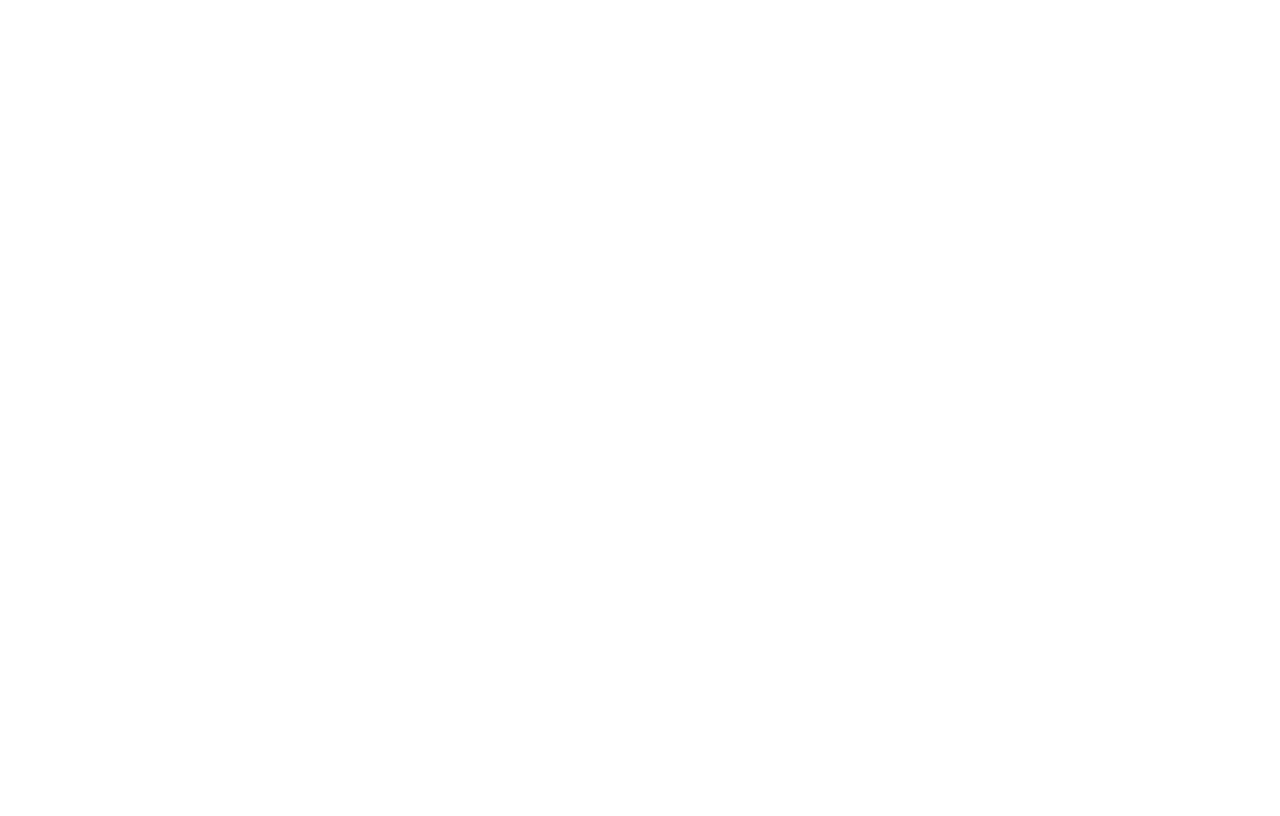
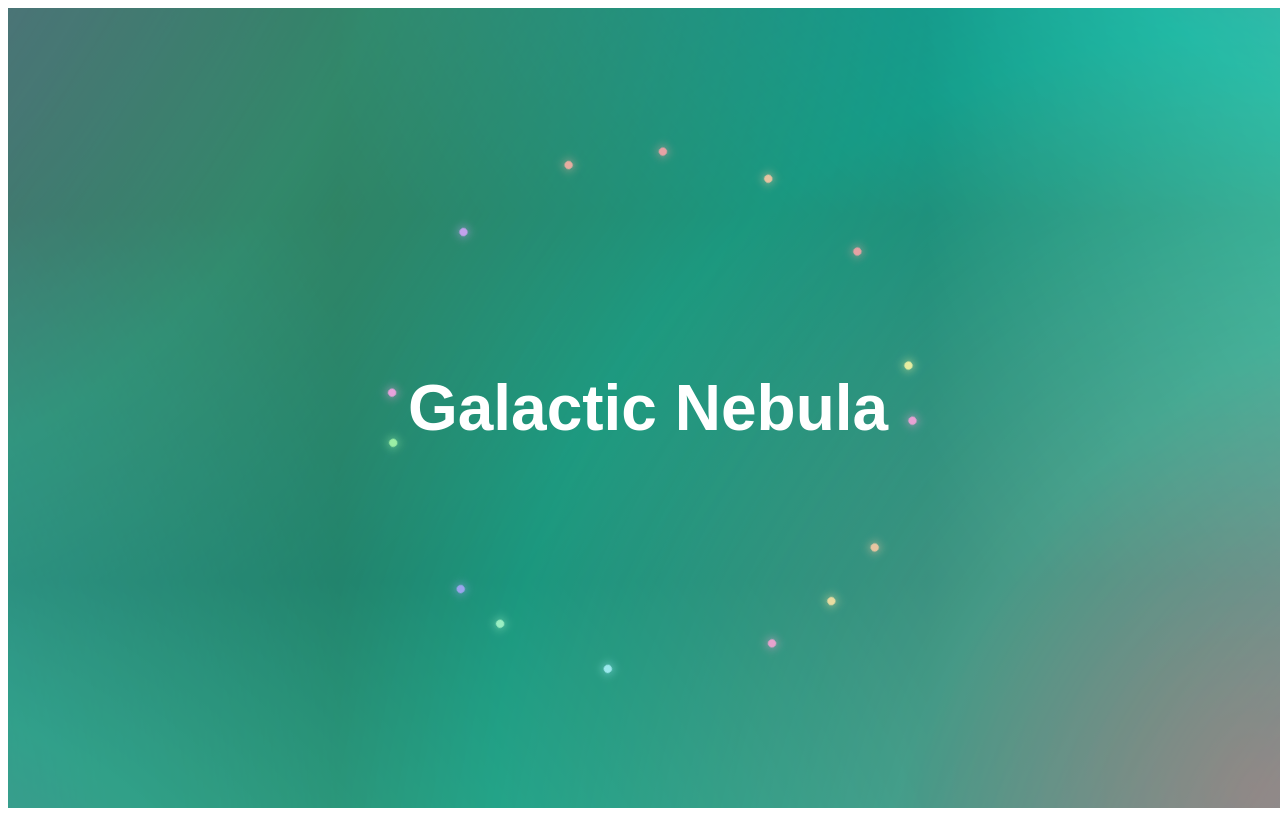
Before and after one commit to akhil-goyal/ng-animations, an Angular app: page /nebula in a window 1280 px wide. Before the commit this address led to /. Built offline with nearby package versions, Linux system fonts and the light colour scheme.

Commit message:
create galactic nebula animation

```diff
--- a/src/app/app.routes.ts
+++ b/src/app/app.routes.ts
@@ -8,6 +8,7 @@
 import { VortexRevealComponent } from './components/vortex-reveal/vortex-reveal.component';
 import { AuroraFlowComponent } from './components/aurora-flow/aurora-flow.component';
 import { LiquidCrystalComponent } from './components/liquid-crystal/liquid-crystal.component';
+import { NebulaSwirlComponent } from './components/nebula-swirl/nebula-swirl.component';
 
 export const routes: Routes = [
   {
@@ -46,4 +47,8 @@
     path: 'liquid',
     component: LiquidCrystalComponent,
   },
+  {
+    path: 'nebula',
+    component: NebulaSwirlComponent,
+  },
 ];
--- /dev/null
+++ b/src/app/components/nebula-swirl/nebula-swirl.component.css
@@ -0,0 +1,78 @@
+.nebula-container {
+  position: relative;
+  width: 100vw;
+  height: 100vh;
+  overflow: hidden;
+  background: #0a0019; /* Deep cosmic blue */
+  display: flex;
+  align-items: center;
+  justify-content: center;
+}
+
+.nebula-layer {
+  position: absolute;
+  top: 0;
+  left: 0;
+  width: 100%;
+  height: 100%;
+  opacity: 0.4;
+  mix-blend-mode: screen;
+  animation: nebulaFlow 12s infinite ease-in-out;
+}
+
+.layer-1 {
+  background: radial-gradient(circle, #ff00ff, #00ffff, transparent);
+  background-size: 200% 200%;
+}
+
+.layer-2 {
+  background: radial-gradient(circle, #ff9900, #00ff99, transparent);
+  background-size: 200% 200%;
+  animation-delay: -4s;
+}
+
+.layer-3 {
+  background: radial-gradient(circle, #ff6699, #66ff99, transparent);
+  background-size: 200% 200%;
+  animation-delay: -8s;
+}
+
+@keyframes nebulaFlow {
+  0% {
+    background-position: 0% 0%;
+  }
+  50% {
+    background-position: 200% 200%;
+  }
+  100% {
+    background-position: 0% 0%;
+  }
+}
+
+.particle-container {
+  position: absolute;
+  top: 50%;
+  left: 50%;
+  width: 0;
+  height: 0;
+  transform: translate(-50%, -50%);
+}
+
+.particle {
+  position: absolute;
+  width: 8px;
+  height: 8px;
+  background-color: var(--color);
+  border-radius: 50%;
+  box-shadow: 0 0 10px var(--color);
+  top: 0;
+  left: 0;
+}
+
+.nebula-text {
+  color: white;
+  font-size: 4rem;
+  font-family: "Arial", sans-serif;
+  text-align: center;
+  z-index: 1;
+}
--- /dev/null
+++ b/src/app/components/nebula-swirl/nebula-swirl.component.html
@@ -0,0 +1,16 @@
+<div class="nebula-container">
+  <div class="nebula-layer layer-1"></div>
+  <div class="nebula-layer layer-2"></div>
+  <div class="nebula-layer layer-3"></div>
+  <div class="particle-container">
+    <div
+      *ngFor="let particle of particles"
+      [@particleSwirl]
+      class="particle"
+      [style.--x-start]="particle.xStart"
+      [style.--y-start]="particle.yStart"
+      [style.--color]="particle.color"
+    ></div>
+  </div>
+  <h1 [@textGlow] [@glowPulse] class="nebula-text">Galactic Nebula</h1>
+</div>
--- /dev/null
+++ b/src/app/components/nebula-swirl/nebula-swirl.component.ts
@@ -0,0 +1,96 @@
+import { Component } from '@angular/core';
+import {
+  trigger,
+  style,
+  animate,
+  transition,
+  keyframes,
+} from '@angular/animations';
+import { CommonModule } from '@angular/common';
+
+@Component({
+  selector: 'app-nebula-swirl',
+  imports: [CommonModule],
+  templateUrl: './nebula-swirl.component.html',
+  styleUrls: ['./nebula-swirl.component.css'],
+  animations: [
+    trigger('particleSwirl', [
+      transition(':enter', [
+        animate(
+          '6s ease-in',
+          keyframes([
+            style({
+              transform:
+                'translate(calc(var(--x-start)), calc(var(--y-start))) rotate(0deg)',
+              opacity: 1,
+              offset: 0,
+            }),
+            style({
+              transform: 'translate(0, 0) rotate(1080deg)',
+              opacity: 0.5,
+              offset: 0.8,
+            }), // 3 full spins
+            style({
+              transform: 'translate(0, 0) rotate(1440deg)',
+              opacity: 0,
+              offset: 1,
+            }), // 4 spins total
+          ])
+        ),
+      ]),
+    ]),
+    trigger('textGlow', [
+      transition(':enter', [
+        style({ opacity: 0, transform: 'scale(0.8)' }),
+        animate('2s ease-in', style({ opacity: 1, transform: 'scale(1)' })),
+      ]),
+    ]),
+    trigger('glowPulse', [
+      transition('* => *', [
+        animate(
+          '4s ease-in-out',
+          keyframes([
+            style({
+              textShadow: '0 0 10px rgba(255, 255, 255, 0.5)',
+              filter: 'hue-rotate(0deg)',
+              offset: 0,
+            }),
+            style({
+              textShadow: '0 0 20px rgba(255, 255, 255, 0.8)',
+              filter: 'hue-rotate(180deg)',
+              offset: 0.5,
+            }),
+            style({
+              textShadow: '0 0 10px rgba(255, 255, 255, 0.5)',
+              filter: 'hue-rotate(360deg)',
+              offset: 1,
+            }),
+          ])
+        ),
+      ]),
+    ]),
+  ],
+})
+export class NebulaSwirlComponent {
+  particles: { id: number; xStart: string; yStart: string; color: string }[] =
+    [];
+
+  ngOnInit() {
+    this.generateParticles();
+    setInterval(() => this.generateParticles(), 6000); // Regenerate every 6 seconds
+  }
+
+  generateParticles() {
+    this.particles = [];
+    const count = 15; // Number of particles
+    const radius = 300; // Max radius from center
+
+    for (let i = 0; i < count; i++) {
+      const angle = (i / count) * 2 * Math.PI + (Math.random() - 0.5) * 0.5;
+      const xStart = `${radius * Math.cos(angle)}px`;
+      const yStart = `${radius * Math.sin(angle)}px`;
+      const color = `hsl(${Math.random() * 360}, 80%, 80%)`; // Bright cosmic colors
+      this.particles.push({ id: i, xStart, yStart, color });
+    }
+  }
+}
```
